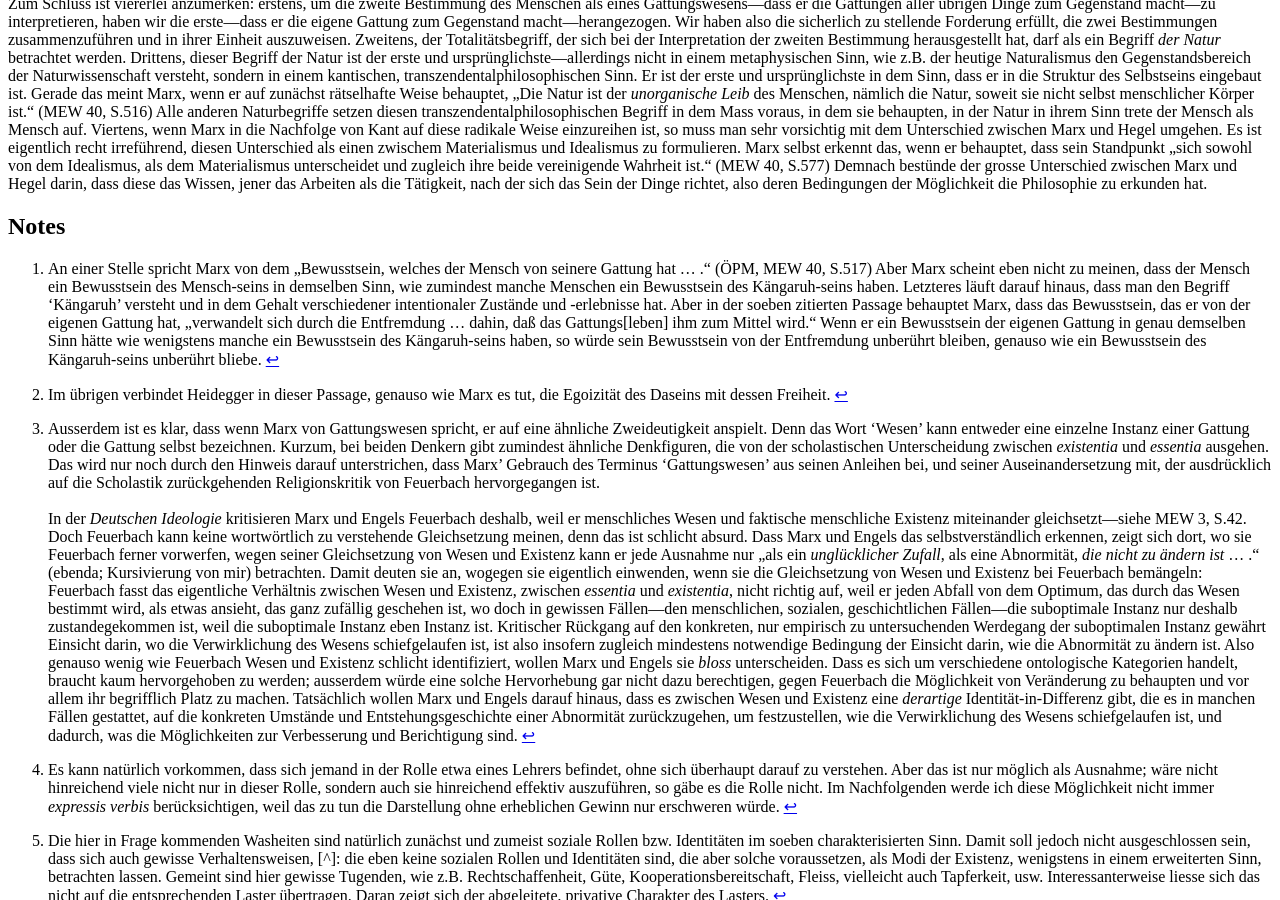
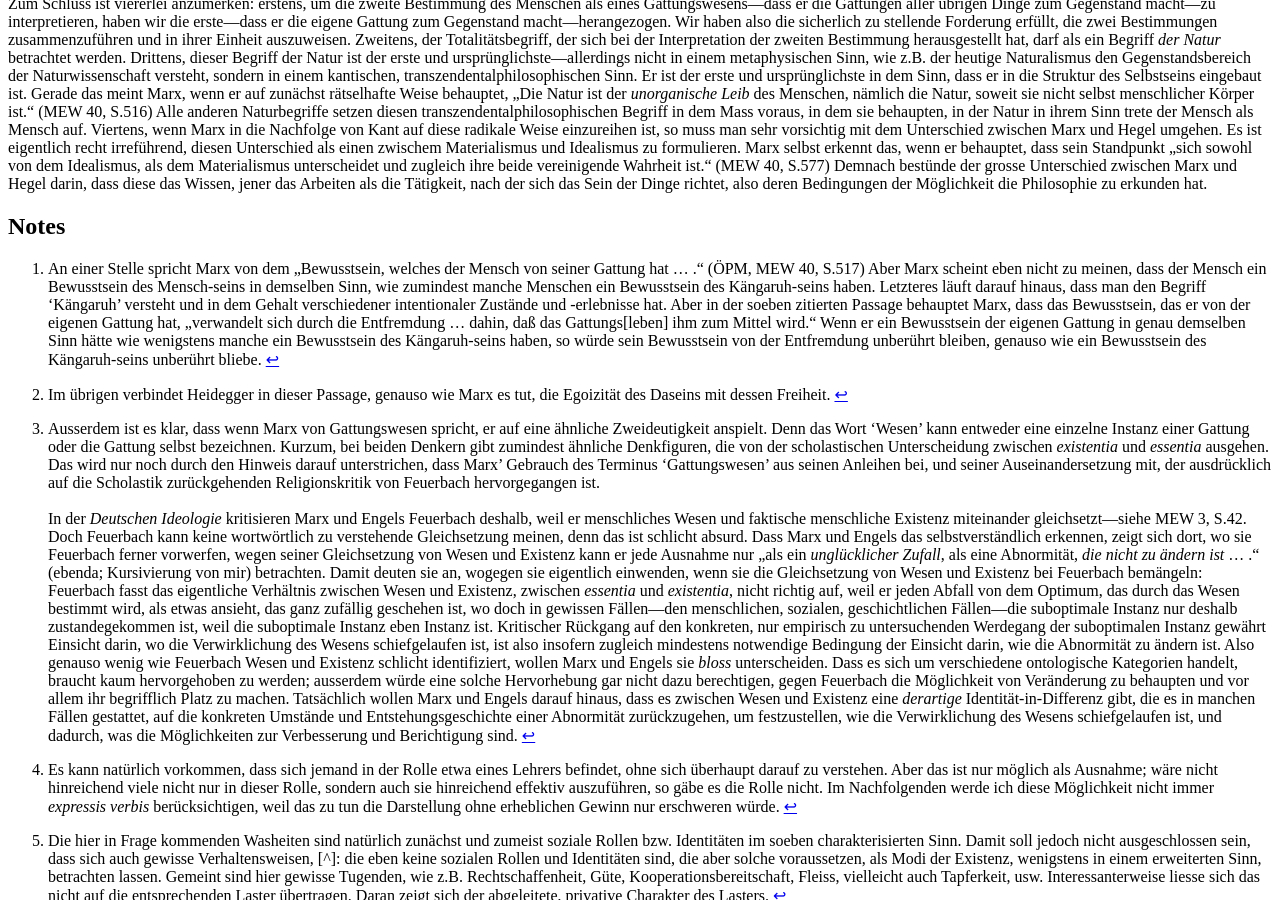
Before and after one commit to klepas/bruins-site, a Jekyll site: the page built from papers/_posts/2016-07-14-Mensch-Natur-und-Entfremdung-in-Marx.md, in a window 1280 px wide and 900 px high, scrolled down 5661 px. Built offline with Jekyll 4.4.1, drawn with Linux system fonts in a browser that asks for light colours; nearby versions of some CDN libraries; some web fonts are replaced.

Commit message:
Updated 2016-07-14-Mensch-Natur-und-Entfremdung-in-Marx.md

```diff
--- a/papers/_posts/2016-07-14-Mensch-Natur-und-Entfremdung-in-Marx.md
+++ b/papers/_posts/2016-07-14-Mensch-Natur-und-Entfremdung-in-Marx.md
@@ -129,7 +129,7 @@
 
 ## Notes
 
-[^1]: An einer Stelle spricht Marx von dem „Bewusstsein, welches der Mensch von seinere Gattung hat … .“ (ÖPM, MEW 40, S.517) Aber Marx scheint eben nicht zu meinen, dass der Mensch ein Bewusstsein des Mensch-seins in demselben Sinn, wie zumindest manche Menschen ein Bewusstsein des Kängaruh-seins haben. Letzteres läuft darauf hinaus, dass man den Begriff ‘Kängaruh’ versteht und in dem Gehalt verschiedener intentionaler Zustände und -erlebnisse hat. Aber in der soeben zitierten Passage behauptet Marx, dass das Bewusstsein, das er von der eigenen Gattung hat, „verwandelt sich durch die Entfremdung … dahin, daß das Gattungs[leben] ihm zum Mittel wird.“ Wenn er ein Bewusstsein der eigenen Gattung in genau demselben Sinn hätte wie wenigstens manche ein Bewusstsein des Kängaruh-seins haben, so würde sein Bewusstsein von der Entfremdung unberührt bleiben, genauso wie ein Bewusstsein des Kängaruh-seins unberührt bliebe.
+[^1]: An einer Stelle spricht Marx von dem „Bewusstsein, welches der Mensch von seiner Gattung hat … .“ (ÖPM, MEW 40, S.517) Aber Marx scheint eben nicht zu meinen, dass der Mensch ein Bewusstsein des Mensch-seins in demselben Sinn, wie zumindest manche Menschen ein Bewusstsein des Kängaruh-seins haben. Letzteres läuft darauf hinaus, dass man den Begriff ‘Kängaruh’ versteht und in dem Gehalt verschiedener intentionaler Zustände und -erlebnisse hat. Aber in der soeben zitierten Passage behauptet Marx, dass das Bewusstsein, das er von der eigenen Gattung hat, „verwandelt sich durch die Entfremdung … dahin, daß das Gattungs[leben] ihm zum Mittel wird.“ Wenn er ein Bewusstsein der eigenen Gattung in genau demselben Sinn hätte wie wenigstens manche ein Bewusstsein des Kängaruh-seins haben, so würde sein Bewusstsein von der Entfremdung unberührt bleiben, genauso wie ein Bewusstsein des Kängaruh-seins unberührt bliebe.
 
 [^2]: Im übrigen verbindet Heidegger in dieser Passage, genauso wie Marx es tut, die Egoizität des Daseins mit dessen Freiheit.
 
```
Also changed, not shown: other parts of papers/_posts/2016-07-14-Mensch-Natur-und-Entfremdung-in-Marx.md (+1 -1 lines).
